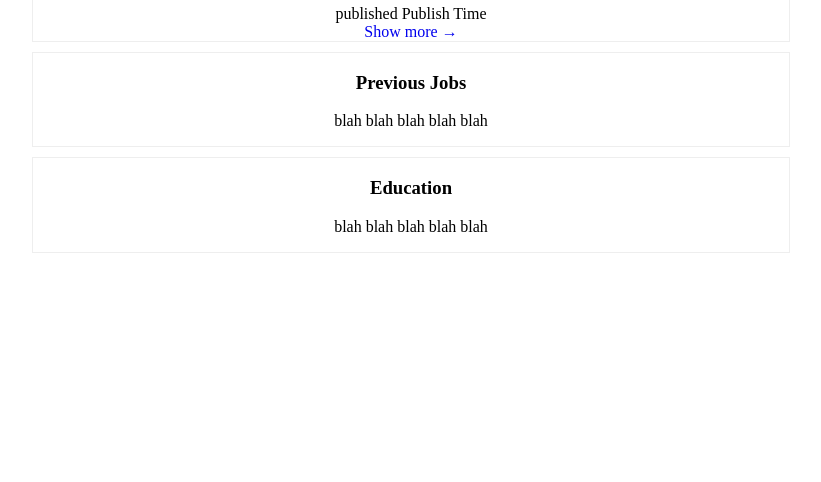
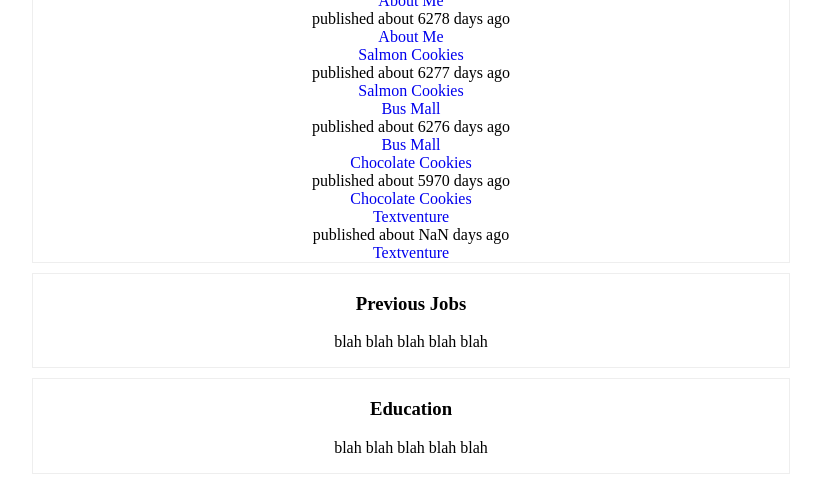
Before and after one commit to carloscadena/portfolio, a plain HTML site: page index.html in a window 1280 px wide. Shown: the part 350-832 px from the top of the page, without its empty margins (229-1050 px from the left). Before the commit the page ends 800 px from the top, so only its background shows below. Drawn offline with nearby package versions, Linux system fonts and the light colour scheme.

Commit message:
beginning of jQuery working

```diff
--- a/index.html
+++ b/index.html
@@ -5,6 +5,7 @@
     <title>Carlos Cadena Portfolio</title>
     <meta name="viewport" content="width=device-width, initial-scale=1">
     <link rel="stylesheet" href="styles/style.css">
+    <script src="https://cdnjs.cloudflare.com/ajax/libs/jquery/3.1.1/jquery.min.js"></script>
   </head>
   <body>
     <div class="header">
@@ -25,16 +26,21 @@
     </div>
     <div class="main-content two">
       <h3>My Projects</h3>
+
+      <!-- template -->
+      <section id="projects">
         <article class="template" data-category="placeholder-category">
             <header>
-            <h1>Title</h1>
-            <div class="byline">
+              <a href="">Title</a>
+              <section class="about-project"></section>
+              <div class="published">
                 published <time pubdate datetime="2000-01-01">Publish Time</time>
               </div>
             </header>
-          <section class="about-project"></section>
-          <a href="#" class="read-on">Show more &rarr;</a>
+            <a href="#" class="show-more">Show more &rarr;</a>
           </article>
+        </section>
+
     </div>
     <div class="main-content three">
       <h3>Previous Jobs</h3>
@@ -44,5 +50,8 @@
       <h3>Education</h3>
       <p>blah blah blah blah blah</p>
     </div>
+
+    <script src="scripts/rawdata.js" type="text/javascript"></script>
+    <script src="scripts/app.js" type="text/javascript"></script>
   </body>
 </html>
--- a/scripts/app.js
+++ b/scripts/app.js
@@ -1,9 +1,30 @@
 'use strict';
+
+var allProjects = [];
 
 function Portfolio (work) {
   this.title = work.title;
   this.url= work.url;
-  this.anImage = work.anImage
   this.description = work.description;
   this.publishedOn = work.publishedOn;
 }
+
+Portfolio.prototype.toHtml = function() {
+  var $newProject = $('article.template').clone().removeClass('template');
+
+  $newProject.find('a').attr('href', this.url);
+  $newProject.find('a').text(this.title);
+  $newProject.find('.about-project').html(this.body);
+  $newProject.find('time[pubdate]').attr('datetime', this.publishedOn);
+  $newProject.find('time[pubdate]').attr('title', this.publishedOn);
+  $newProject.find('time').text('about ' + parseInt((new Date() - new Date(this.publishedOn))/60/60/24/1000) + ' days ago');
+  return $newProject;
+};
+
+rawData.forEach(function(ele) {
+  allProjects.push(new Portfolio(ele));
+});
+
+allProjects.forEach(function(a){
+  $('#projects').append(a.toHtml());
+});
--- a/scripts/rawdata.js
+++ b/scripts/rawdata.js
@@ -5,35 +5,30 @@ var rawData = [
     title: 'About Me',
     url: 'lsjdfasdf',
     description: 'ldksajflsdkjaga lsdkgja',
-    anImage: 'lskdjfaldksjfa',
-    publishedOn: '09238098'
+    publishedOn: '2000-01-07'
   },
   {
     title: 'Salmon Cookies',
     url: 'lsjdfasdf',
     description: 'ldksajflsdkjaga lsdkgja',
-    anImage: 'lskdjfaldksjfa',
-    publishedOn: '09238098'
+    publishedOn: '2000-01-08'
   },
   {
     title: 'Bus Mall',
     url: 'lsjdfasdf',
     description: 'ldksajflsdkjaga lsdkgja',
-    anImage: 'lskdjfaldksjfa',
-    publishedOn: '09238098'
+    publishedOn: '2000-01-09'
   },
   {
     title: 'Chocolate Cookies',
     url: 'lsjdfasdf',
     description: 'ldksajflsdkjaga lsdkgja',
-    anImage: 'lskdjfaldksjfa',
-    publishedOn: '09238098'
+    publishedOn: '2000-11-10'
   },
   {
     title: 'Textventure',
     url: 'lsjdfasdf',
     description: 'ldksajflsdkjaga lsdkgja',
-    anImage: 'lskdjfaldksjfa',
-    PublishedOn: '09238098'
+    PublishedOn: '2000-11-11'
   }
 ]
```
Lines whose indentation alone changed are shown as unchanged.
